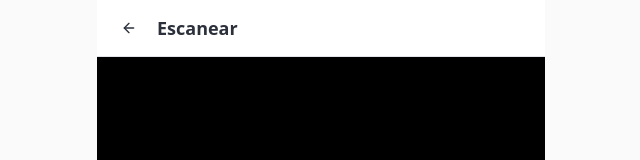
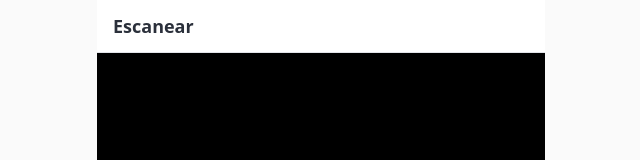
Before and after one commit to Thijalves/TaPago, a React (Vite) app: page / in a window 1280 px wide. Shown: the top 160 px of the page, without its empty margins (319-959 px from the left). Built offline with nearby package versions, Linux system fonts and the light colour scheme.

Commit message:
feat: remove arrow nav in main pages

```diff
--- a/src/pages/Index.tsx
+++ b/src/pages/Index.tsx
@@ -155,7 +155,7 @@ const Index = () => {
   return (
     <MobileLayout
       title={getTitle()}
-      showBack={currentView !== 'shopping-list'}
+      showBack={!['shopping-list', 'scanner', 'cart'].includes(currentView)}
       onBack={handleBack}
       showBottomNav={['shopping-list', 'scanner', 'cart'].includes(currentView)}
       currentView={currentView}
```
